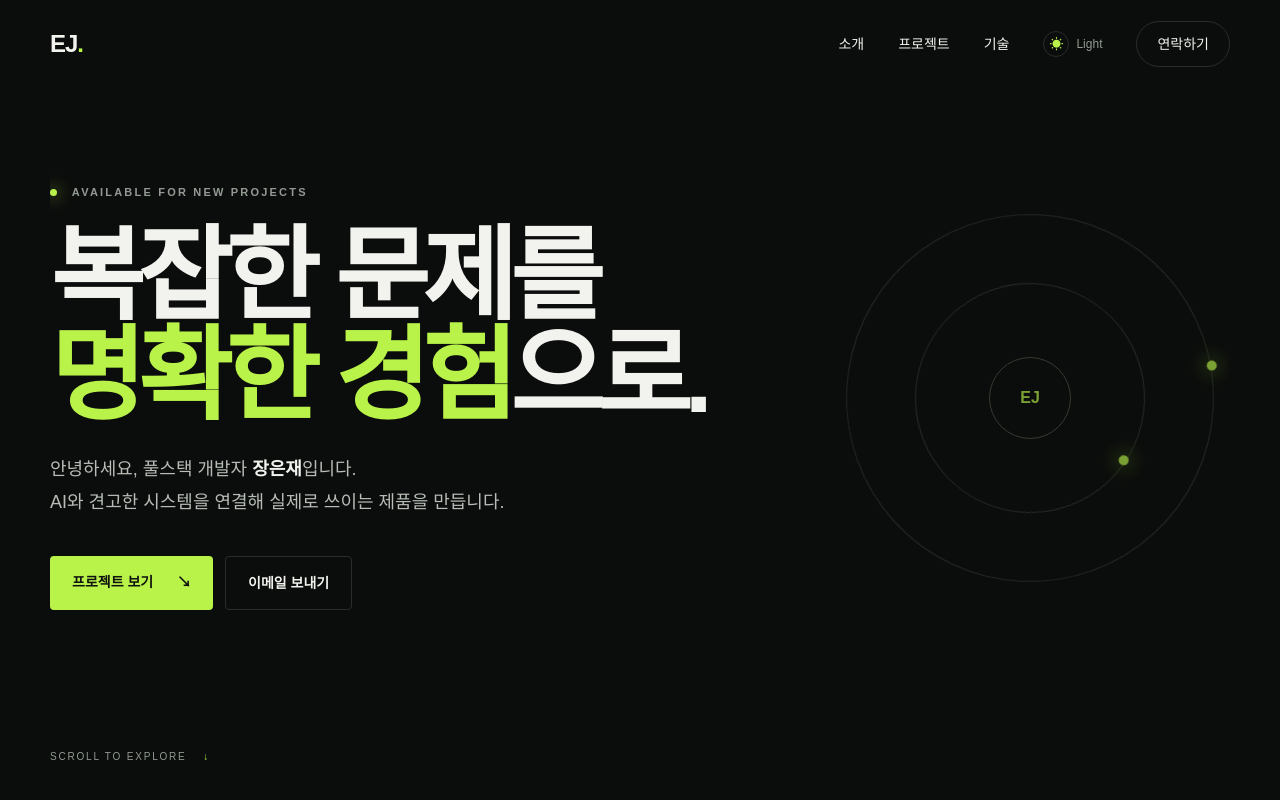
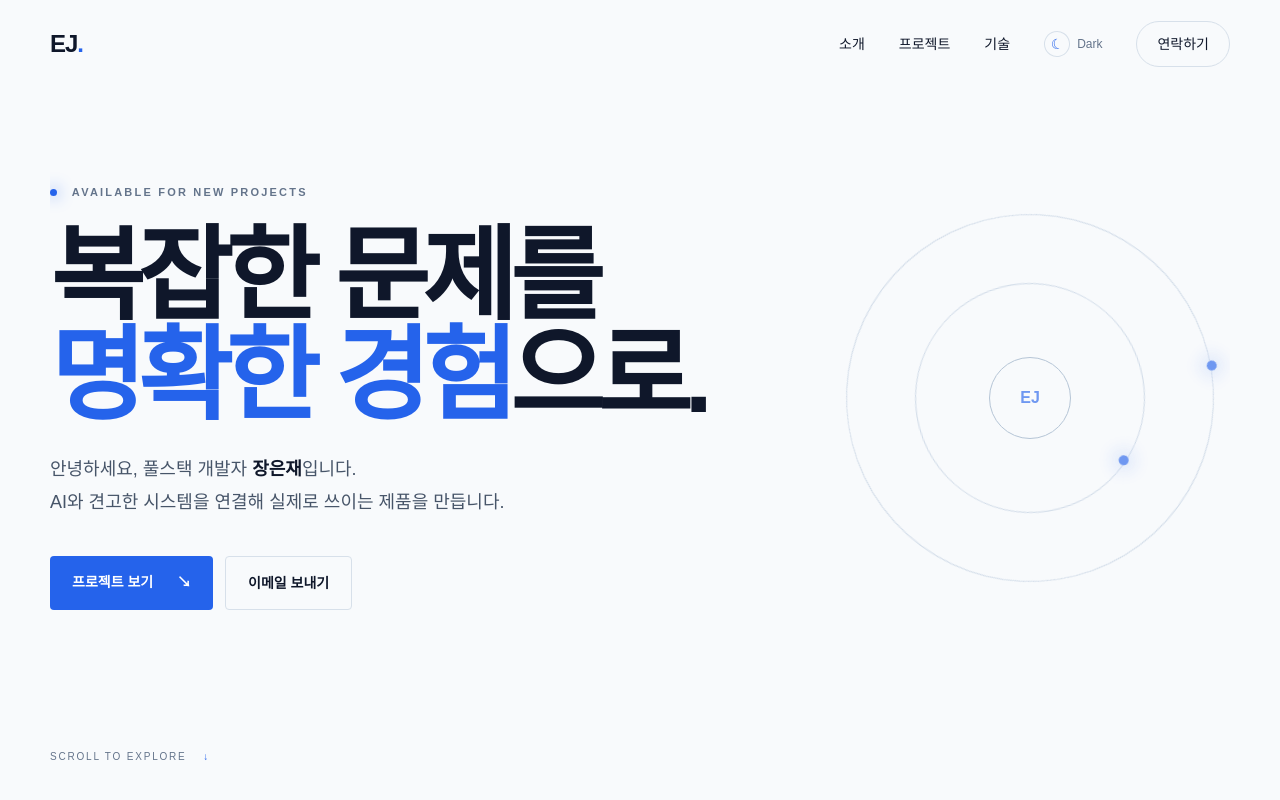
Before and after one commit to ejjang2030/ejjang2030, a Next.js app: page / in a window 1280 px wide. Shown: the top 800 px of the page. Built offline with nearby package versions, Linux system fonts and the light colour scheme.

Commit message:
style : 전체 테마 블루 계열로 수정

```diff
--- a/app/components/theme-toggle.tsx
+++ b/app/components/theme-toggle.tsx
@@ -9,12 +9,20 @@ export default function ThemeToggle() {
   const [theme, setTheme] = useState<Theme>("dark");
 
   useEffect(() => {
-    const current = document.documentElement.dataset.theme as Theme | undefined;
-    setTheme(current ?? "dark");
+    const savedTheme = localStorage.getItem("theme") as Theme | null;
+    const preferredTheme: Theme = window.matchMedia("(prefers-color-scheme: light)").matches
+      ? "light"
+      : "dark";
+    const initialTheme = savedTheme === "light" || savedTheme === "dark" ? savedTheme : preferredTheme;
+
+    document.documentElement.dataset.theme = initialTheme;
+    document.documentElement.style.colorScheme = initialTheme;
+    setTheme(initialTheme);
   }, []);
 
   const toggleTheme = () => {
-    const nextTheme: Theme = theme === "dark" ? "light" : "dark";
+    const currentTheme = document.documentElement.dataset.theme as Theme | undefined;
+    const nextTheme: Theme = currentTheme === "light" ? "dark" : "light";
     document.documentElement.dataset.theme = nextTheme;
     document.documentElement.style.colorScheme = nextTheme;
     localStorage.setItem("theme", nextTheme);
@@ -30,6 +38,7 @@ export default function ThemeToggle() {
           "[&_.theme-icon]:-rotate-12": theme === "light",
         },
       )}
+      data-testid="theme-toggle"
       type="button"
       onClick={toggleTheme}
       aria-label={`${theme === "dark" ? "라이트" : "다크"} 모드로 전환`}
--- a/app/globals.css
+++ b/app/globals.css
@@ -2,33 +2,33 @@
 
 :root,
 :root[data-theme="dark"] {
-  --background: #0b0d0c;
-  --surface: #121513;
-  --foreground: #f2f3ee;
-  --muted: #939a93;
-  --line: #292d29;
-  --accent: #b9f34a;
-  --body-copy: #b7bdb6;
-  --soft-copy: #b2b8b1;
-  --tag-copy: #b3bab2;
-  --orbit: #394036;
-  --orbit-core: #4e5848;
-  --button-text: #10130d;
+  --background: #0b1120;
+  --surface: #111b2e;
+  --foreground: #f1f5f9;
+  --muted: #94a3b8;
+  --line: #263449;
+  --accent: #60a5fa;
+  --body-copy: #c2ccda;
+  --soft-copy: #b8c3d2;
+  --tag-copy: #b9c6d8;
+  --orbit: #31445f;
+  --orbit-core: #496482;
+  --button-text: #07111f;
 }
 
 :root[data-theme="light"] {
-  --background: #f4f5ef;
-  --surface: #e8ecdf;
-  --foreground: #171a16;
-  --muted: #687066;
-  --line: #cdd3c6;
-  --accent: #5f7f00;
-  --body-copy: #4f574d;
-  --soft-copy: #4f574d;
-  --tag-copy: #596157;
-  --orbit: #b7c1ad;
-  --orbit-core: #929f87;
-  --button-text: #f8faef;
+  --background: #f8fafc;
+  --surface: #eef4fa;
+  --foreground: #0f172a;
+  --muted: #64748b;
+  --line: #d7e0ea;
+  --accent: #2563eb;
+  --body-copy: #475569;
+  --soft-copy: #475569;
+  --tag-copy: #52637a;
+  --orbit: #b9c9dc;
+  --orbit-core: #91a8c1;
+  --button-text: #ffffff;
 }
 
 @theme inline {
```
